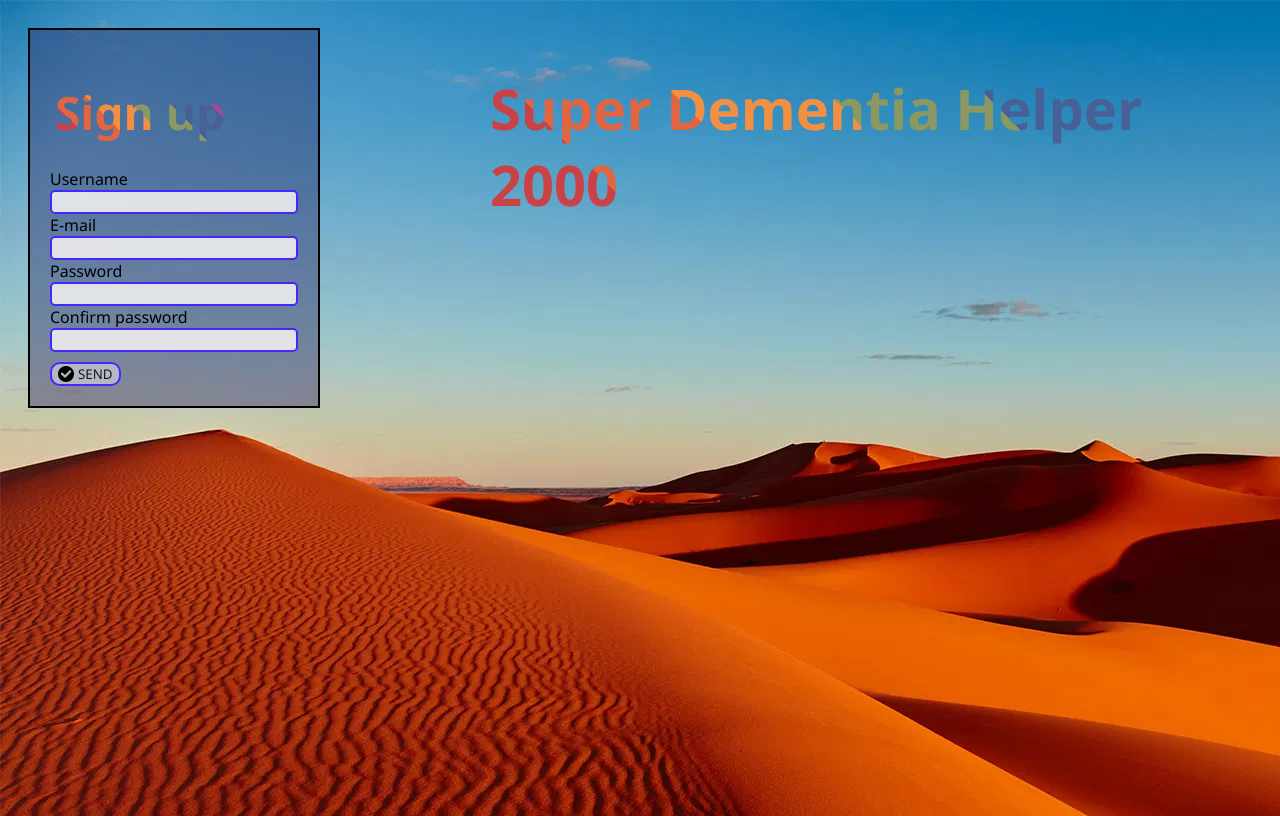
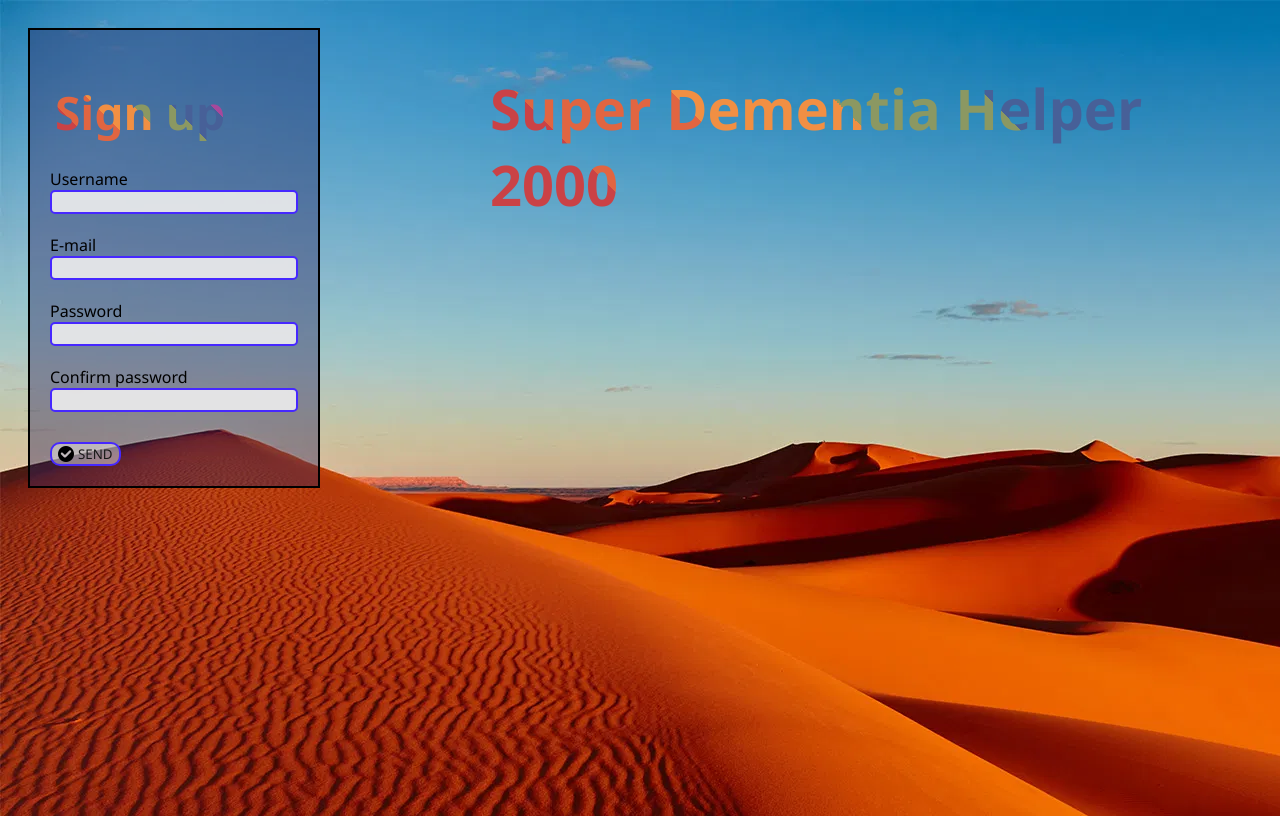
Before and after one commit to azeam/T9_notes, a React (Create React App) app in the folder home/: page /signup in a window 1280 px wide. Built offline with nearby package versions, Linux system fonts and the light colour scheme; the HTML template or start-up script is replaced by a standard one.

Commit message:
Update input.css
Fixed distance between input fields

Added text-cursor when hovering over input fields

```diff
--- a/home/src/components/Input.css
+++ b/home/src/components/Input.css
@@ -2,9 +2,9 @@ div{
 
 }
 
-label{
+div label{
     font-family: 'Segoe UI', Tahoma, Geneva, Verdana, sans-serif;
-    margin-top: 20px;
+
 }
 
 input{
@@ -16,4 +16,6 @@ input{
     color: var(--dark);
     border: 2px solid var(--primary);
     width: 240px;
+    margin-bottom: 20px;
+    cursor: text;
 }
```
